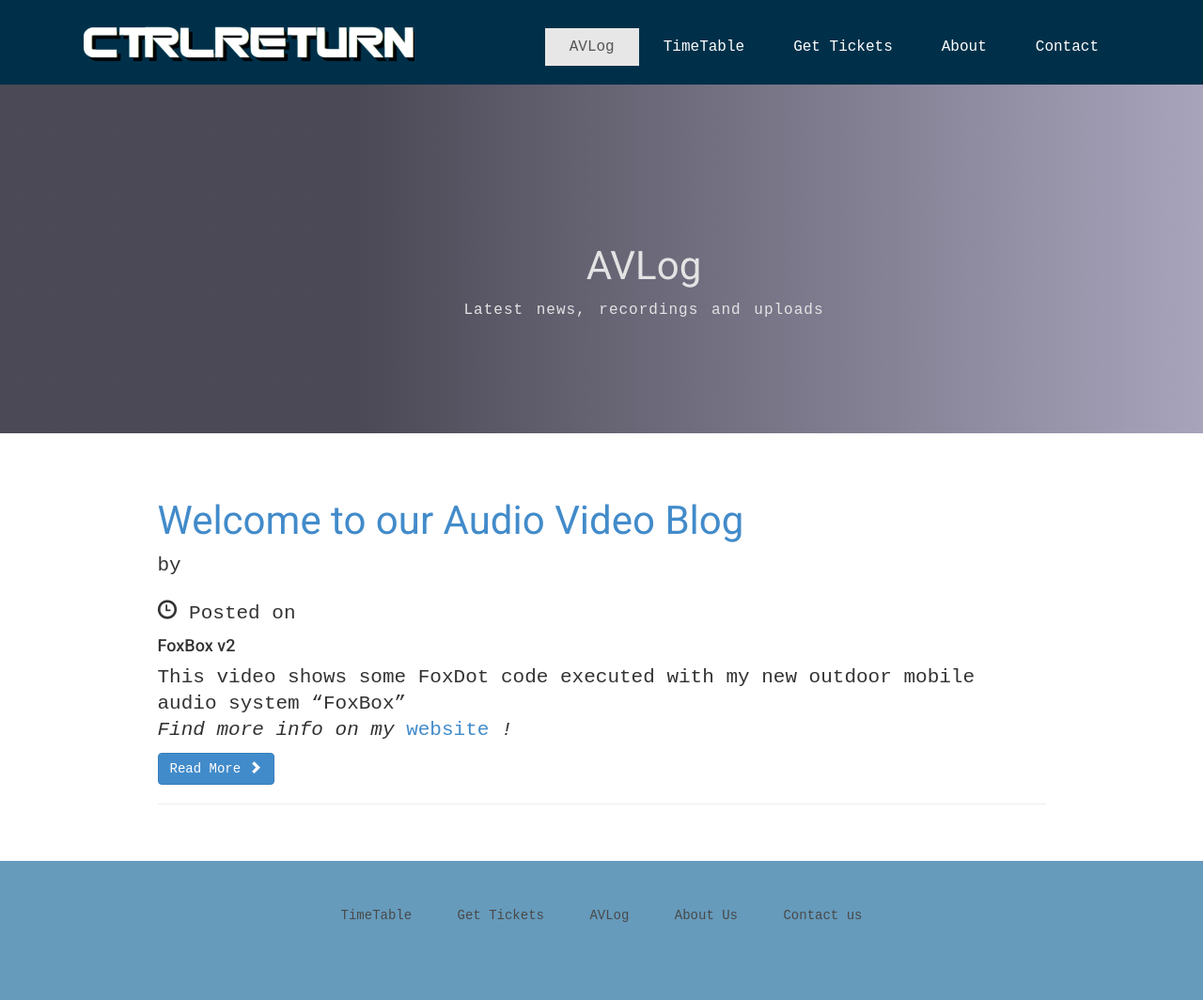
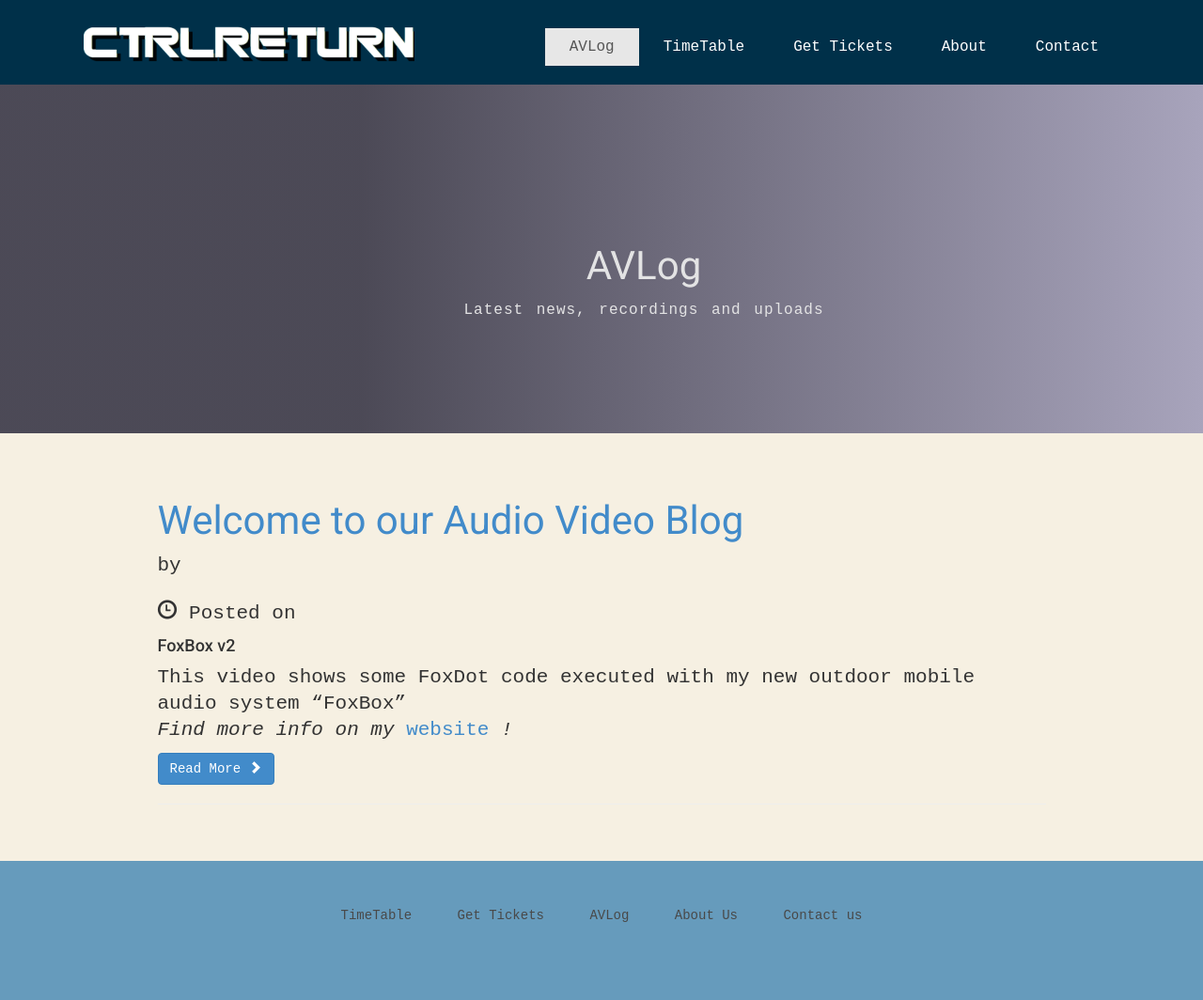
Before and after one commit to CtrlReturn/CtrlReturn.github.io, a Jekyll site: the page built from avlog.html, in a window 1280 px wide. Shown: the whole page at 94% size. Built offline with Jekyll 4.4.1, drawn with Linux system fonts in a browser that asks for light colours; nearby versions of some CDN libraries; some web fonts are replaced; library files that are not in the unit come from our copies; comment, search, counter and statistics services are not loaded; a style sheet for code colours, icons or effects is not loaded.

```diff
--- a/_includes/home-place.html
+++ b/_includes/home-place.html
@@ -58,7 +58,7 @@
                 </div>
             </div>
             <div>
-                <img src="img/c-base/culture.png" alt="IMG">
+                <img src="./img/c-base/culture.png" alt="IMG">
                 <div class="user">
                   <p><span>culture. The events sector</span> The conception and implementation of exhibitions, sporting events, activities, performance & theater, readings, parties and much more</p>
                 </div>
--- a/css/style.css
+++ b/css/style.css
@@ -132,6 +132,7 @@
 --*/
 #avlog, #post {
     padding: 50px 0 40px;
+    background-color: #f6f0e2;
 }
 /*--
 	wrapper Start
```
